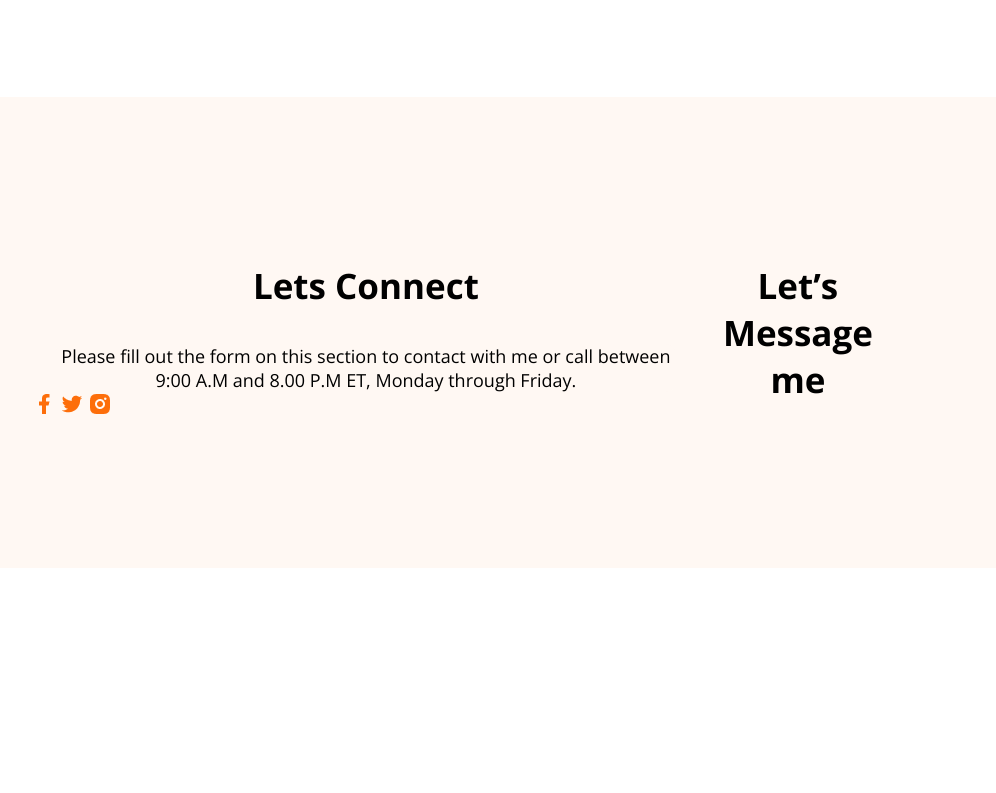
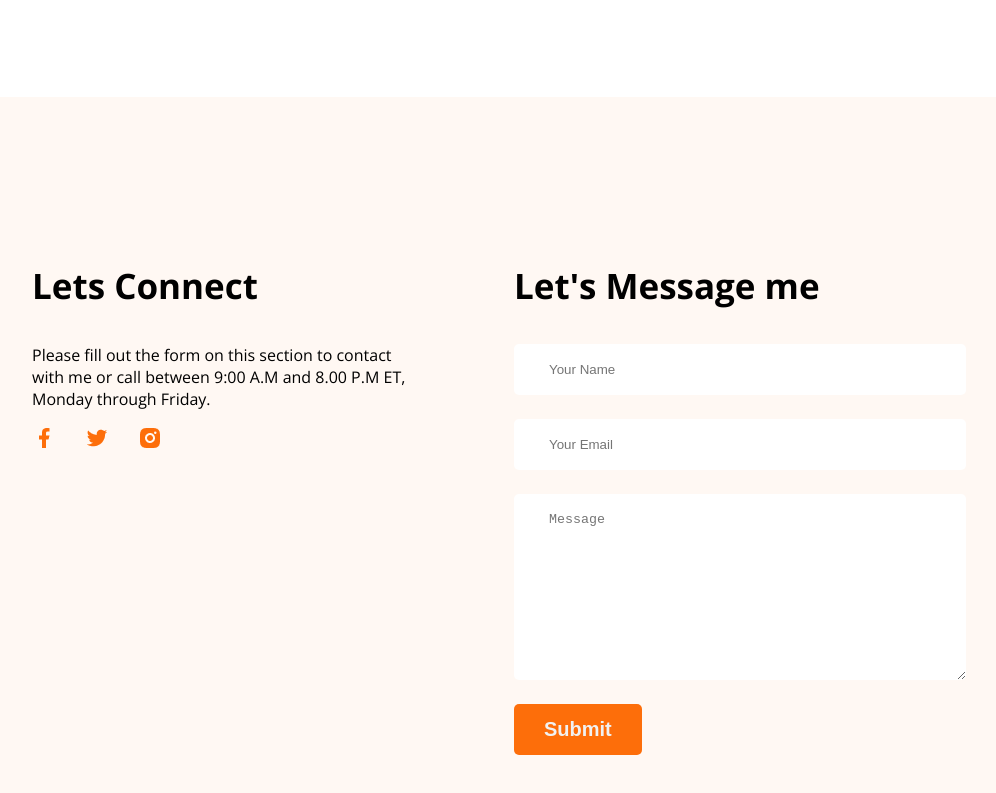
Before and after one commit to amitkumer051/webdeveloper-portfolio, a plain HTML site: page index.html in a window 1280 px wide. Shown: the part 3025-3818 px from the top of the page, without its empty margins (176-1172 px from the left). Before the commit the page ends 3601 px from the top, so only its background shows below. Drawn offline with nearby package versions, Linux system fonts and the light colour scheme.

Commit message:
finished the project

```diff
--- a/index.html
+++ b/index.html
@@ -162,18 +162,25 @@
     </main>
     <footer>
         <div class="footer-column">
-         <h3 class="section-title">Lets Connect</h3>
-         <p class="section-des">
-            Please fill out the form on this section to contact with me or call between 9:00 A.M and 8.00 P.M ET, Monday through Friday.
-         </p>
-         <div class="social-links"></div>
-         <a href=""><img src="images/icons/facebook.png" alt=""></a>
-         <a href=""><img src="images/icons/twitter.png" alt=""></a>
-         <a href=""><img src="images/icons/insta.png" alt=""></a>
+            <h3 class="section-title-footer">Lets Connect</h3>
+            <p class="section-des-para">
+                Please fill out the form on this section to contact with me or call between 9:00 A.M and 8.00 P.M ET,
+                Monday through Friday.
+            </p>
+            <div class="social-links">
+                <a href=""><img src="images/icons/facebook.png" alt=""></a>
+                <a href=""><img src="images/icons/twitter.png" alt=""></a>
+                <a href=""><img src="images/icons/insta.png" alt=""></a>
+            </div>
         </div>
-
         <div class="footer-column">
-         <h3 class="section-title">Let’s Message me</h3>
+            <h3 class="section-title-footer">Let's Message me</h3>
+            <form class="contact" action="">
+                <input type="text"placeholder="Your Name">
+                <input type="email" placeholder="Your Email" >
+                <textarea name="" id="" cols="30" rows="10" placeholder="Message" ></textarea>
+                <input class="btn-primary" type="submit"value="Submit">
+            </form>
         </div>
     </footer>
 </body>
--- a/style/portfolio.css
+++ b/style/portfolio.css
@@ -164,4 +164,24 @@ footer{
     display: flex;
     background-color:#FFF8F3;
     padding: 130px 200px;margin-top: 100px;
+    gap: 100px;
 }
+.footer-column{
+    width: 50%;
+}
+.contact input[type="text"],input[type="email"] , textarea{
+    display: block;
+    margin-bottom: 24px;
+    padding: 18px 35px;
+    color:#757575;
+    border-radius: 5px;
+    background: #FFF;
+    border: 0;
+    width: 100%;
+}
+.social-links a{
+    margin-right: 25px;
+}
+.section-title-footer{
+    font-size: 35px;
+}
```
